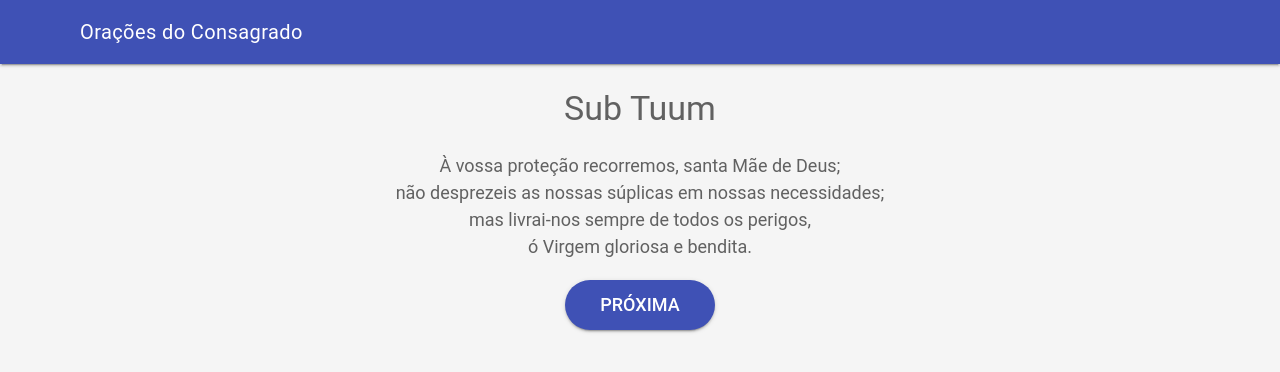
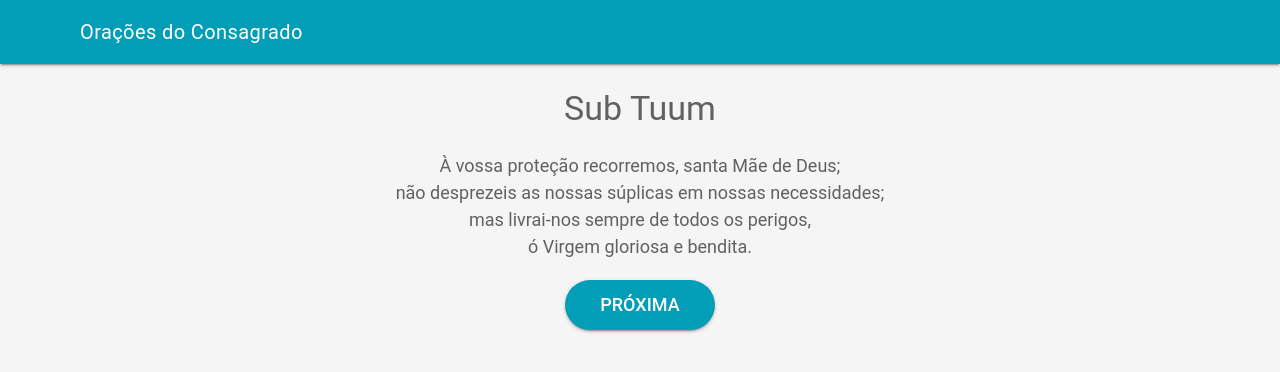
Before and after one commit to SueldoSales/oracoesdoconsagrado, a plain HTML site: page paginas/Subtuum.html in a window 1280 px wide. Drawn offline with nearby package versions, Linux system fonts and the light colour scheme.

Commit message:
[UPD] General color

```diff
--- a/styles/main.css
+++ b/styles/main.css
@@ -23,6 +23,14 @@ html, body {
   font-family: 'Roboto', 'Helvetica', sans-serif;
   margin: 0;
   padding: 0;
+}
+
+.mdl-layout__header {
+  background-color: #029eb7;
+}
+
+.mdl-button--raised.mdl-button--colored {
+  background-color: #029eb7;
 }
 
 #initButton {
```
